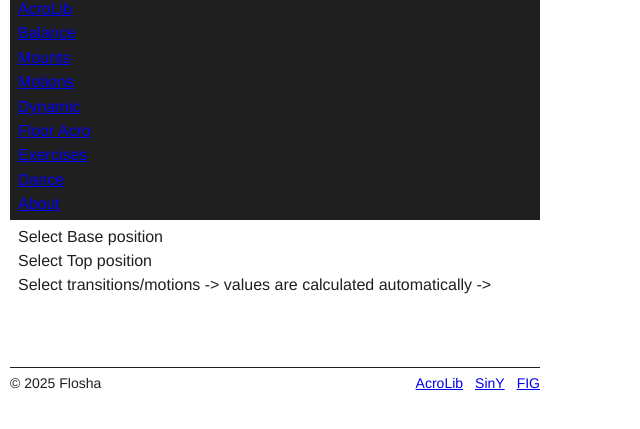
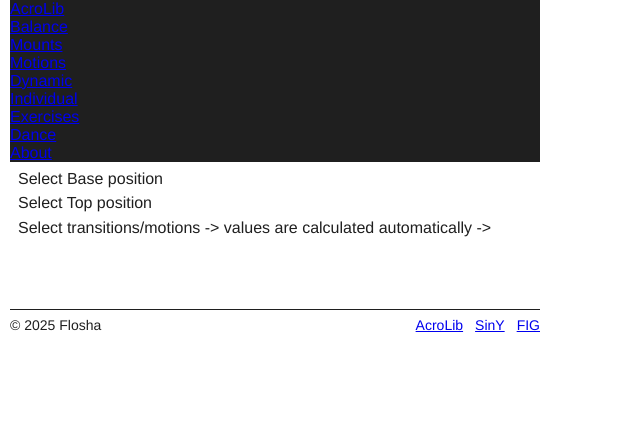
Before and after one commit to floshin/acrolib, a Jekyll site: the page built from interactive-tarrifsheet-element-difficulty-calculation.md, in a window 1280 px wide. Shown: the top 429 px of the page, without its empty margins (0-640 px from the left). Built offline with Jekyll 4.4.1, drawn with Linux system fonts in a browser that asks for light colours; our own code applies the rules of GitHub Pages for plain Markdown files.

Commit message:
Update default.html

```diff
--- a/_layouts/default.html
+++ b/_layouts/default.html
@@ -27,7 +27,7 @@
           <li><a href="#mounts">Mounts</a></li>
           <li><a href="#motions">Motions</a></li>
           <li><a href="#dynamic">Dynamic</a></li>
-          <li><a href="#floor">Floor Acro</a></li>
+          <li><a href="#individual">Individual</a></li>
           <li><a href="#exercises">Exercises</a></li>
           <li><a href="#dance">Dance</a></li>
           <li><a href="#about">About</a></li>
@@ -80,6 +80,9 @@
 nav ul {
     padding: 0;
 }
+    nav ul li {
+      padding: 0;
+    }
 
 nav ul::first-child {
   /*display: inline-block;*/
```
